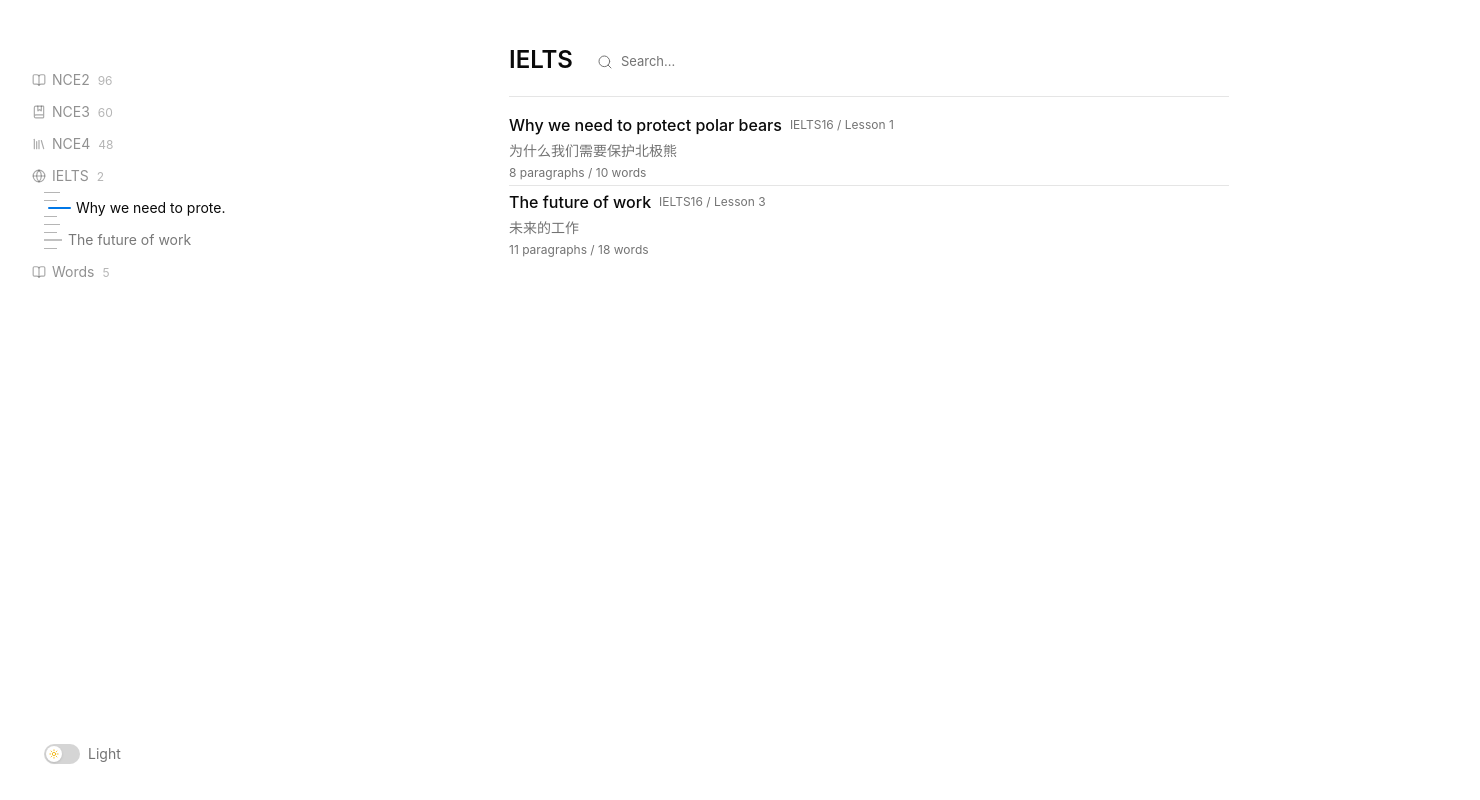
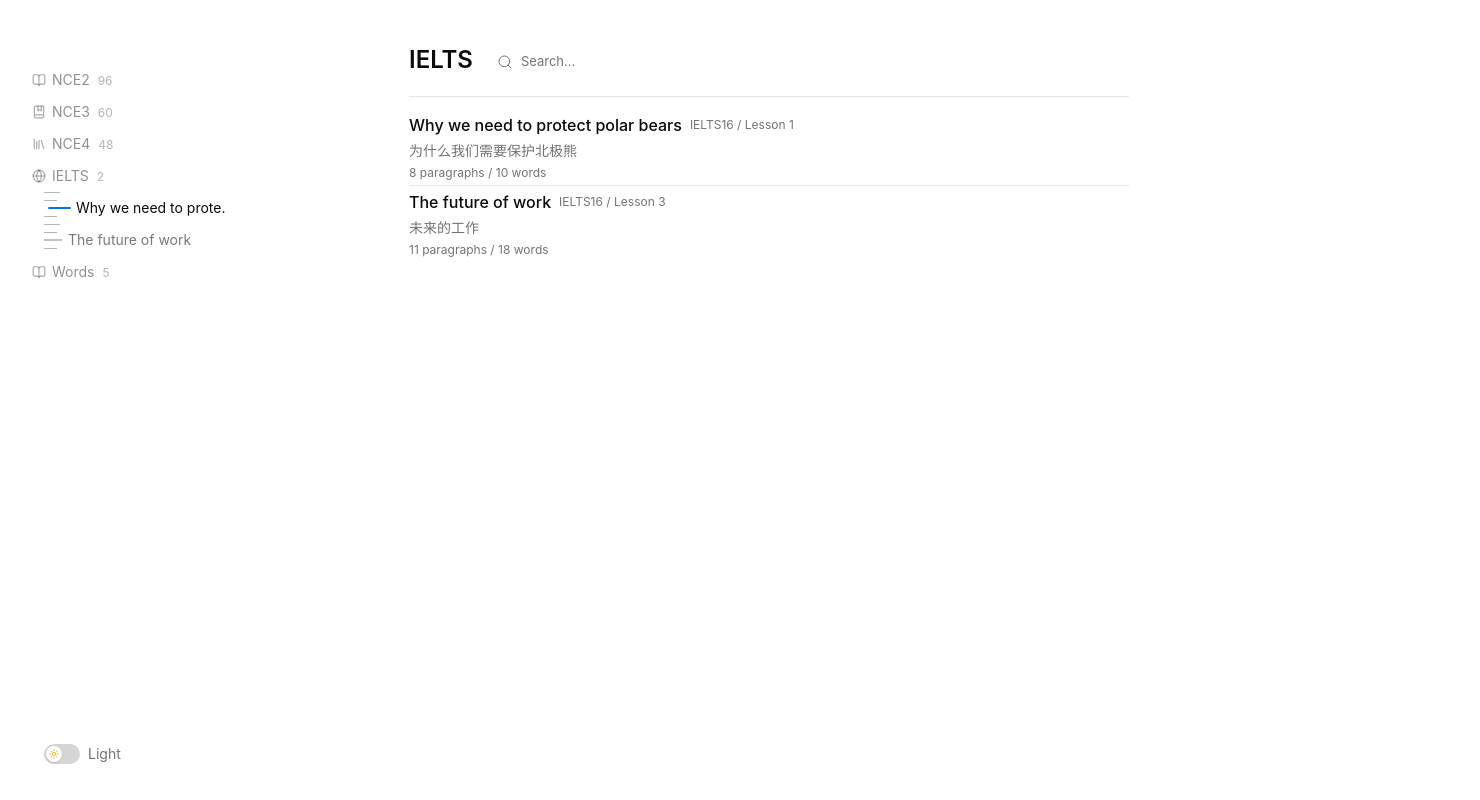
Before and after one commit to farisni/nce-nextjs, a Next.js app: page /itles in a window 1280 px wide. Shown: the whole page, 1480 px wide, since content can reach past the window. Built offline with nearby package versions, Linux system fonts and the light colour scheme; a small style sheet from the web is missing.

Commit message:
fix: 去掉 body min-w，flex-row 留笔记本兼容

```diff
--- a/src/app/layout.tsx
+++ b/src/app/layout.tsx
@@ -20,7 +20,7 @@ export default function RootLayout({
       className="h-full antialiased"
       suppressHydrationWarning
     >
-      <body className="min-h-full min-w-[1480px]" suppressHydrationWarning>
+      <body className="min-h-full" suppressHydrationWarning>
         <ThemeProvider attribute="class" defaultTheme="system" enableSystem>
         <TooltipProvider>
           <ScrollArea className="h-svh min-w-0 bg-background text-foreground">
```
